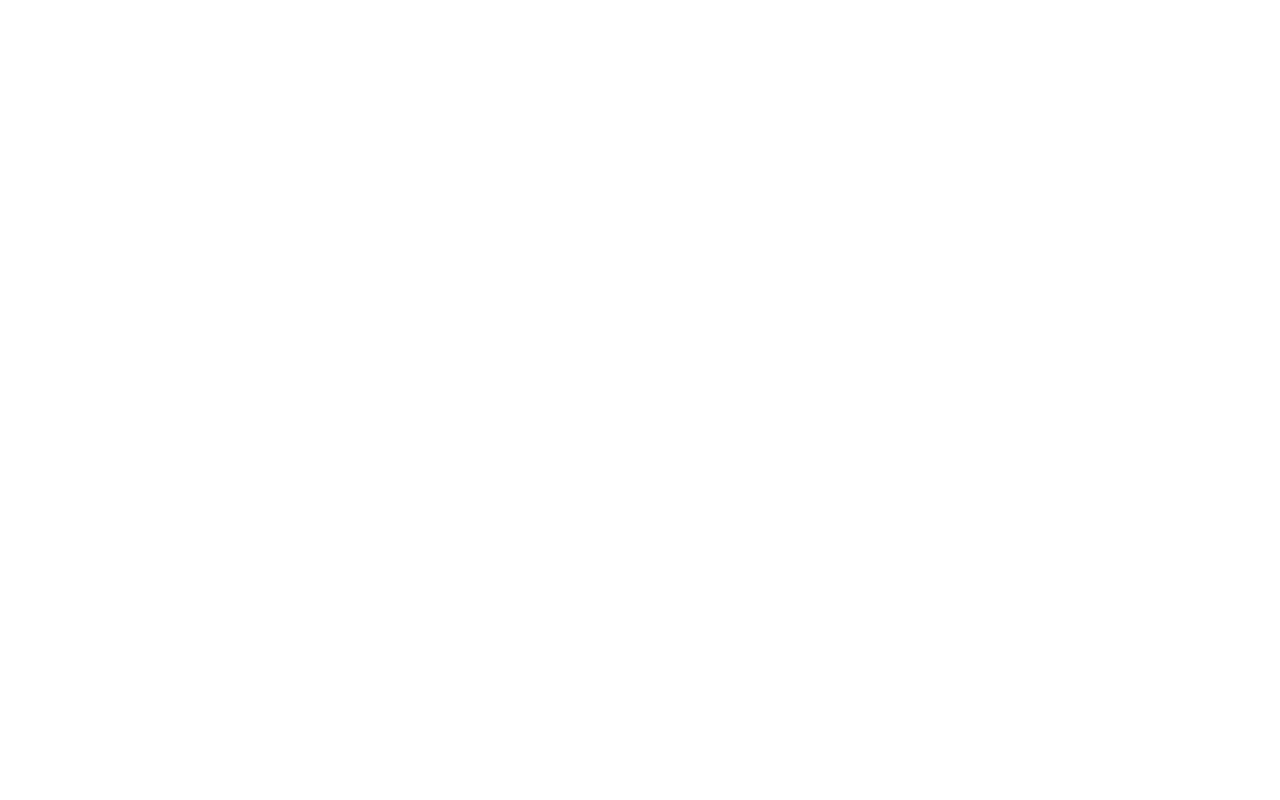
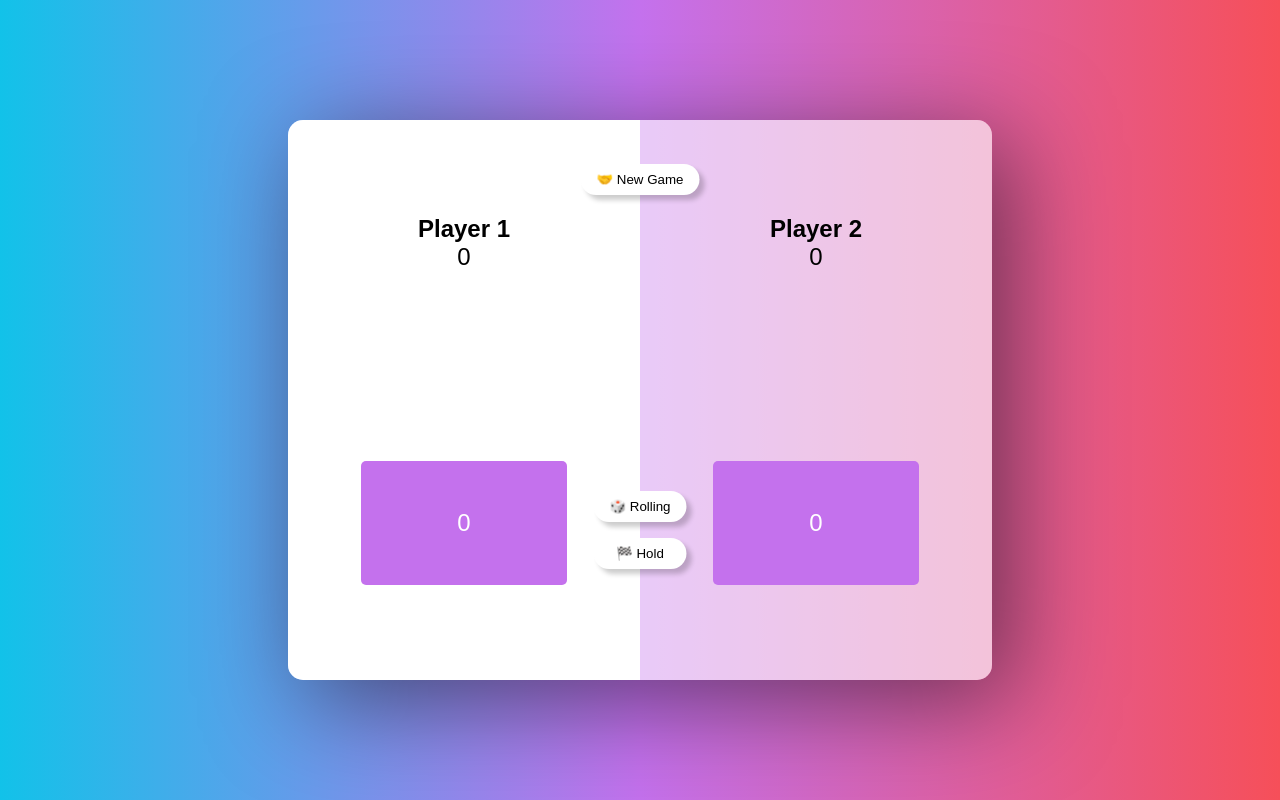
Before and after one commit to uxefiras/Rolling-Dice-Game, a plain HTML site: page index.html in a window 1280 px wide. Drawn offline with Linux system fonts and the light colour scheme.

Commit message:
about to ending desing

```diff
--- a/Style/style.css
+++ b/Style/style.css
@@ -5,3 +5,112 @@
     margin: 0;
     box-sizing: border-box;
 }
+
+body {
+    font-family: "Poppins", sans-serif;
+}
+
+#container {
+    width: 100%;
+    height: 100vh;
+    display: flex;
+    justify-content: center;
+    align-items: center;
+    background: linear-gradient(to right, #12c2e9, #c471ed, #f64f59);
+}
+
+.player-space {
+    width: 55%;
+    height: 70%;
+    display: flex;
+    position: relative;
+    justify-content: space-between;
+    background-color: rgba(255, 255, 255, 0.253);
+    border-radius: 15px;
+    box-shadow: 20px 20px 100px rgba(0, 0, 0, 0.5);
+}
+
+.into-player-space {
+    display: flex;
+    flex: 1;
+    border-radius: inherit;
+    background-color: rgba(255, 255, 255, 0.5);
+    flex-direction: column;
+    justify-content: space-around;
+    align-items: center;
+}
+
+.into-player-space.left {
+    border-top-right-radius: 0;
+    border-bottom-right-radius: 0;
+}
+
+.into-player-space.right {
+    border-top-left-radius: 0;
+    border-bottom-left-radius: 0;
+}
+
+.rolling-Number {
+    background-color: #c471ed;
+    color: white;
+    font-weight: lighter;
+    border-radius: 5px;
+    padding: 3rem 6rem;
+}
+
+h2 {
+    text-align: center;
+    font-weight: lighter;
+}
+
+
+/*  Game Interaction Area  */
+
+.location {
+    position: absolute;
+    left: 50%;
+    transform: translateX(-50%);
+}
+
+.reset-game-container {
+    top: calc(100vh - 135%);
+}
+
+.btn {
+    padding: 0.5rem 1rem;
+    border-radius: 50px;
+    border: none;
+    background-color: white;
+    cursor: pointer;
+    box-shadow: 5px 5px 5px rgba(0, 0, 0, 0.2);
+    transition: all 0.2s ease-in-out;
+}
+
+.btn:hover {
+    background-color: #f64f59;
+    color: white;
+    font-weight: bold;
+}
+
+.btn:active {
+    box-shadow: 0px 0px 0px rgba(0, 0, 0, 0.2);
+    transform: translateX(2px);
+    transition: all 0.1s ease-in-out;
+}
+
+.playing-roll-container {
+    display: flex;
+    flex-direction: column;
+    bottom: calc(100vh - 123%);
+}
+
+.roll {
+    margin-bottom: 1rem;
+}
+
+
+/* on Scripting  */
+
+.full-white {
+    background-color: white;
+}
--- a/index.html
+++ b/index.html
@@ -15,12 +15,36 @@
 </head>
 
 <body>
-    <!--[if lt IE 7]>
-      <p class="browsehappy">
-        You are using an <strong>outdated</strong> browser. Please
-        <a href="#">upgrade your browser</a> to improve your experience.
-      </p>
-    <![endif]-->
+    <section id="container">
+        <div class="player-space">
+            <div class="into-player-space left full-white">
+                <div class="name-tottal">
+                    <h1>Player 1</h1>
+                    <h2 class="player-1-total">0</h2>
+                </div>
+                <div class="rolled-dice-container">
+                    <h1 class="rolling-Number">0</h1>
+                </div>
+            </div>
+            <div class="into-player-space right">
+                <div class="name-tottal">
+                    <h1>Player 2</h1>
+                    <h2 class="player-2-total">0</h2>
+                </div>
+                <div class="rolled-dice-container">
+                    <h1 class="rolling-Number">0</h1>
+                </div>
+            </div>
+            <div class="reset-game-container location">
+                <button class="btn reset-game">🤝 New Game</button>
+            </div>
+
+            <div class="playing-roll-container location">
+                <button class="btn roll">🎲 Rolling</button>
+                <button class="btn hold">🏁 Hold</button>
+            </div>
+        </div>
+    </section>
 
     <script src="./JS/main.js" async defer></script>
 </body>
```
